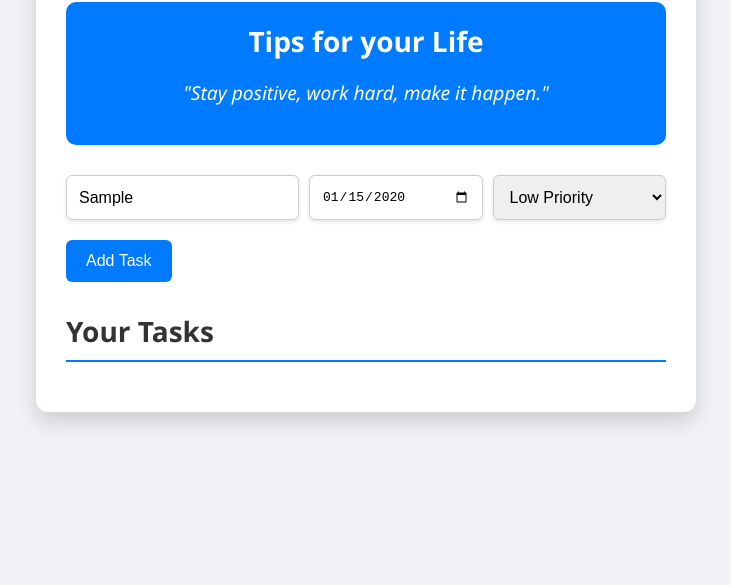
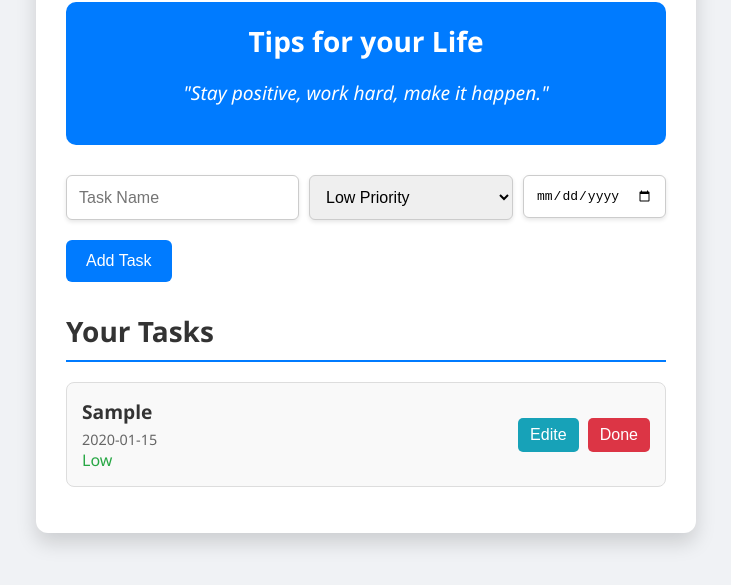
Before and after one commit to beshoyreatttt/DEBI, a plain HTML site: page assignment -8 js crud project todo/index.html in a window 1280 px wide. Both pictures are taken after typing "Sample", "2020-01-15" into the empty fields and a click on the button "Add Task". Shown: the part 153-738 px from the top of the page, without its empty margins (274-1005 px from the left). Drawn offline with Linux system fonts and the light colour scheme.

Commit message:
added 29-9

```diff
--- a/assignment -8 js crud project todo/index.html
+++ b/assignment -8 js crud project todo/index.html
@@ -19,15 +19,16 @@
       <h2>Tips for your Life</h2>
       <p id="dailyTip">"Stay positive, work hard, make it happen."</p>
     </section>
+    <section class="task-input">
 
-    <section class="task-input">
       <input type="text" id="taskNameInput" placeholder="Task Name">
-      <input type="date" id="taskDateInput">
       <select id="taskPriorityInput">
         <option value="Low">Low Priority</option>
         <option value="Medium">Medium Priority</option>
         <option value="High">High Priority</option>
       </select>
+      <div class="d"><input type="date" id="taskDateInput"></div>
+
       <button id="addOrUpdateTaskBtn">Add Task</button>
     </section>
 
--- a/assignment -8 js crud project todo/js/main.js
+++ b/assignment -8 js crud project todo/js/main.js
@@ -1,12 +1,12 @@
 //Declaring Variables
 let arrayOfTips = [
-  '"1- Stay positive, work hard, make it happen."',
-  '"2- Take a moment each day to reflect on what you\'re thankful for. This can boost your mood and perspective."',
-  '"3- Drink plenty of water throughout the day. Staying hydrated is essential for physical and mental health."',
-  '"4- Break larger tasks into smaller, manageable goals. This makes them less overwhelming and easier to achieve."',
-  '"5- Aim for 7-9 hours of quality sleep each night to enhance your mood and productivity."',
-  '"6- Spend a few minutes each day practicing mindfulness or meditation to reduce stress and increase awareness."',
-  '"7- Spend a few minutes each day practicing mindfulness or meditation to reduce stress and increase awareness."',
+  '"Stay positive, work hard, make it happen."',
+  '"Take a moment each day to reflect on what you\'re thankful for. This can boost your mood and perspective."',
+  '"Drink plenty of water throughout the day. Staying hydrated is essential for physical and mental health."',
+  '"Break larger tasks into smaller, manageable goals. This makes them less overwhelming and easier to achieve."',
+  '"Aim for 7-9 hours of quality sleep each night to enhance your mood and productivity."',
+  '"Spend a few minutes each day practicing mindfulness or meditation to reduce stress and increase awareness."',
+  '"Spend a few minutes each day practicing mindfulness or meditation to reduce stress and increase awareness."',
 ];
 let counter = 0;
 let tipElement = document.getElementById("dailyTip");
@@ -16,34 +16,42 @@ let taskPriorityInput = document.getElementById("taskPriorityInput");
 let arrayOfTasks = [];
 let addOrUpdateTaskBtn = document.getElementById("addOrUpdateTaskBtn");
 let liElements = "";
+let currentElement = 0;
 //start tpis Slider
-// function tipsSlider() {
-//   tipElement.innerHTML = arrayOfTips[counter++];
-//   if (counter >= arrayOfTips.length - 1) {
-//     counter = 0;
-//   }
-//   setTimeout(tipsSlider, 30000);
-// }
-// tipsSlider();
+function tipsSlider() {
+  tipElement.innerHTML = arrayOfTips[counter++];
+  if (counter >= arrayOfTips.length) {
+    counter = 0;
+  }
+  setTimeout(tipsSlider, 30000);
+}
+
+tipsSlider();
 
 //end tips Slider
 
 // start create and update
 // first get old data from local storage
 let item = JSON.parse(localStorage.getItem("tasks"));
+if (localStorage.length) {
   for (let i = 0; i < item.length; i++) {
     arrayOfTasks.push(item[i]);
   }
+}
+
 
 //second render storage elements
 showElements();
 
-addOrUpdateTaskBtn.addEventListener("click", function () {
+addOrUpdateTaskBtn.addEventListener('click', function () {
+  if (taskNameInput.value&&taskDateInput.value) {
     if (addOrUpdateTaskBtn.innerHTML == "Add Task") {
       create();
     } else {
       update();
     }
+  }
+
 });
 function emptyInputs() {
   taskNameInput.value = "";
@@ -80,15 +88,13 @@ function showElements() {
           </div>
          </li>`;
   }
+
   li.innerHTML = liElements;
-}
 
-//update elements
-
+  // edite event
   let editeBtn = document.querySelectorAll(".edit");
-let currentElement = 0;
   editeBtn.forEach(function (button, index) {
-  button.addEventListener("click", function () {
+    button.addEventListener('click', function () {
       currentElement = index;
       addOrUpdateTaskBtn.innerHTML = "Edite Task";
       taskNameInput.value = `${arrayOfTasks[index].taskName}`;
@@ -96,6 +102,24 @@ editeBtn.forEach(function (button, index) {
       taskPriorityInput.value = `${arrayOfTasks[index].taskPriority}`;
     });
   });
+
+
+  //Delete elements
+let deleteElement = document.querySelectorAll(".delete");
+deleteElement.forEach(function (button, index) {
+  button.addEventListener('click', function () {
+    if (addOrUpdateTaskBtn.innerHTML === "Add Task") {
+    arrayOfTasks.splice(index, 1);
+    localStorage.setItem("tasks", JSON.stringify(arrayOfTasks));
+    showElements();
+    }
+  });
+});
+}
+
+//update elements
+
+
 
 function update() {
   arrayOfTasks[currentElement].taskName = taskNameInput.value;
@@ -106,13 +130,3 @@ function update() {
   emptyInputs();
   showElements();
 }
-
-//Delete elements
-let deleteElement = document.querySelectorAll(".delete");
-deleteElement.forEach(function (button, index) {
-  button.addEventListener("click", function () {
-    arrayOfTasks.splice(index, 1);
-    localStorage.setItem("tasks", JSON.stringify(arrayOfTasks));
-    showElements();
-  });
-});
```
Lines whose indentation alone changed are shown as unchanged.
